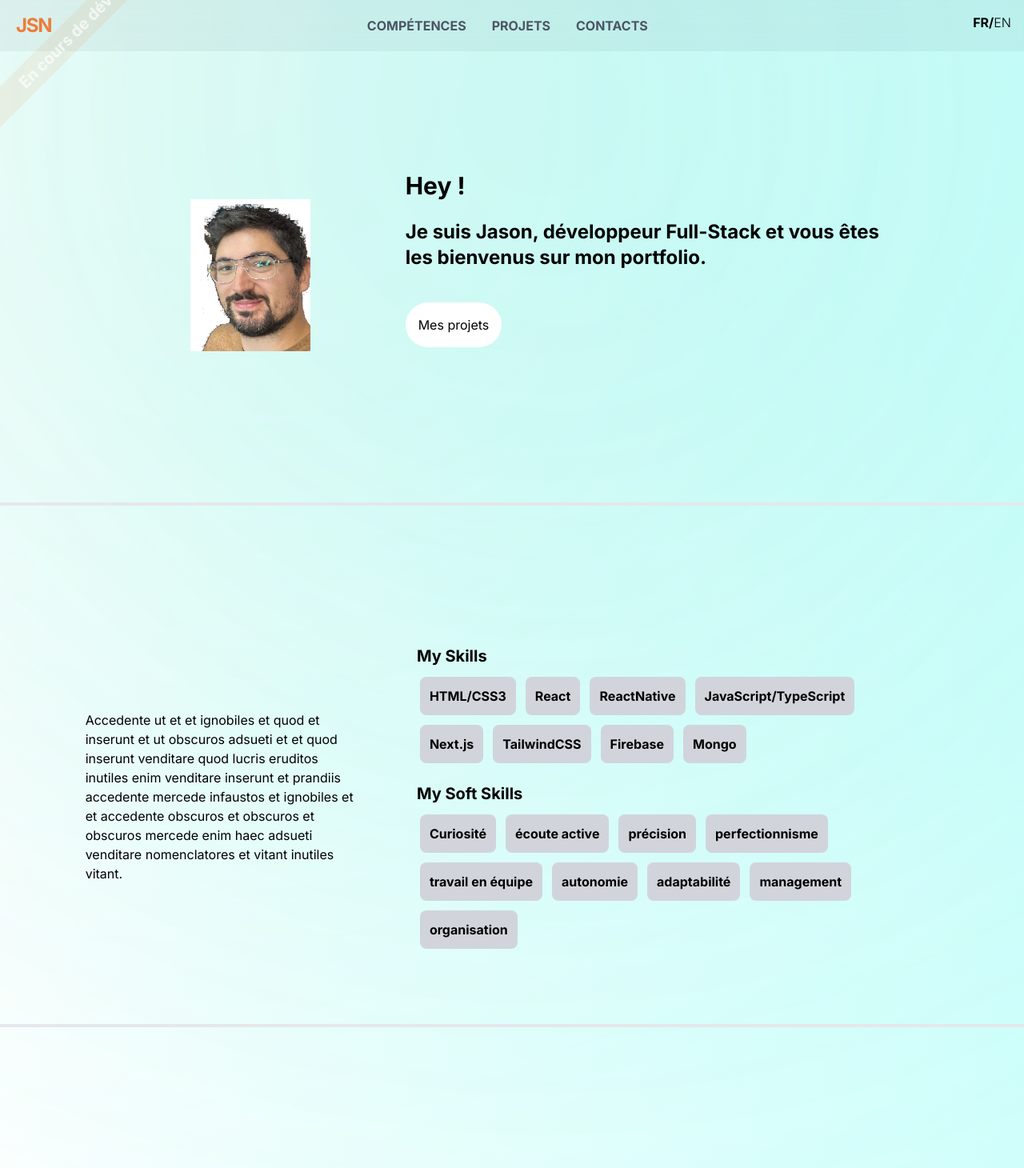
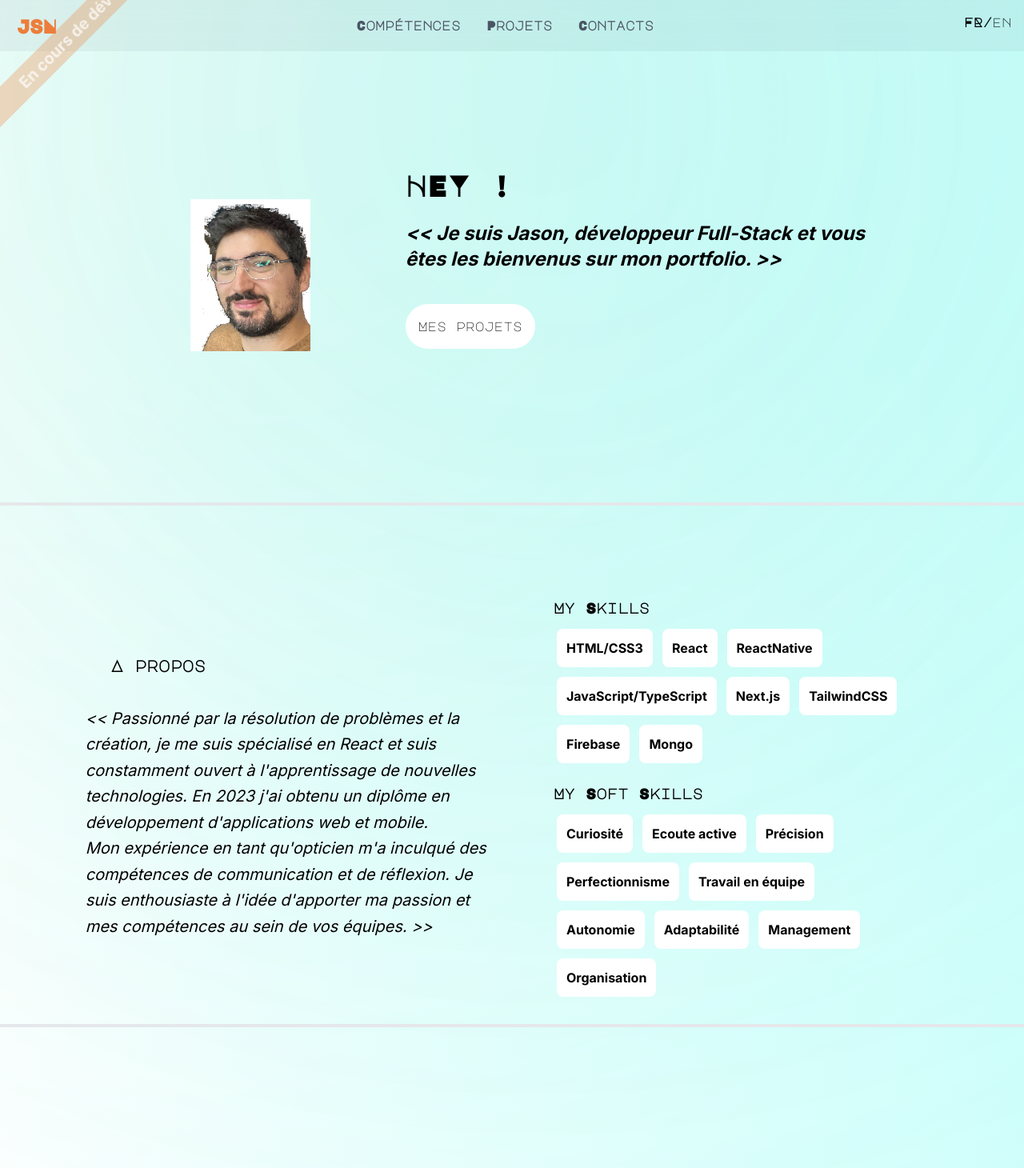
Before and after one commit to Hu-man-man/portfolio, a Next.js app: page / in a window 1280 px wide. Shown: the top 1460 px of the page at 80% size. Built offline with nearby package versions, Linux system fonts and the light colour scheme.

Commit message:
skills contenu

```diff
--- a/app/composants/Contacts.tsx
+++ b/app/composants/Contacts.tsx
@@ -33,7 +33,7 @@ const Contacts: React.FC<ContactsProps> = ({ lang, scrollToSection }) => {
   return (
     <div className="flex flex-col items-center justify-center gap-12">
       <a
-        className={`cursor-pointer tracking-tighter text-5xl font-bold uppercase hover:text-[#ED7D3A]`}
+        className={`cursor-pointer tracking-tighter text-5xl font-bold uppercase hover:text-[#ED7D3A] major`}
         onClick={() => scrollToSection("homePage")}
       >
         {"jsn"}
--- a/app/composants/DeveloppementBand.jsx
+++ b/app/composants/DeveloppementBand.jsx
@@ -1,7 +1,7 @@
 const DeveloppementBand = () => {
   return (
     <>
-      <div className="absolute text-xl font-bold z-50 bg-[#ED7D3A]/10 text-white/70 -rotate-45 -left-14 top-8 w-30 p-1">
+      <div className="absolute text-xl font-bold z-50 bg-[#ED7D3A]/30 text-white/70 -rotate-45 -left-14 top-8 w-30 p-1">
         <span className="animate-marquee">En cours de développement</span>
       </div>
 
--- a/app/composants/HomePage.tsx
+++ b/app/composants/HomePage.tsx
@@ -21,17 +21,12 @@ const HomePage = ({ lang, scrollToSection }: HomePageProps) => {
           <div className="text-center md:text-left">
             {lang === "fr" ? (
               <>
-                <h1 className="font-bold text-3xl">Hey !</h1>
+                <h1 className="font-bold text-4xl major">HEY !</h1>
                 <br />
 
-                <p className="font-bold text-2xl">
-                  Je suis Jason, développeur Full-Stack et vous êtes les
-                  bienvenus sur mon portfolio.
+                <p className="font-bold text-2xl italic">
+                  {'<< Je suis Jason, développeur Full-Stack et vous êtes les bienvenus sur mon portfolio. >>'}
                 </p>
-                {/* <p>
-                  Investi, Souriant et Super motivé, laissez moi apporter mes
-                  compétences et mon énergie à vos projets !
-                </p> */}
               </>
             ) : (
               <>
@@ -47,7 +42,7 @@ const HomePage = ({ lang, scrollToSection }: HomePageProps) => {
         </div>
         <div className="flex w-full">
           <a
-            className="bg-white p-4  rounded-full cursor-pointer my-10 border-3 border-black"
+            className="bg-white p-4  rounded-full cursor-pointer my-10 border-3 border-black major"
             onClick={() => {
               scrollToSection("projects");
             }}
--- a/app/composants/Navbar.tsx
+++ b/app/composants/Navbar.tsx
@@ -1,5 +1,5 @@
 import React, { useState, useEffect } from "react";
-import DeveloppementBand from "./DeveloppementBand";
+import DeveloppementBand from './DeveloppementBand';
 
 type NavbarProps = {
   lang: "fr" | "an";
@@ -45,6 +45,8 @@ const Navbar = ({
     sendDataToParent(isVisible);
   }, [isVisible, sendDataToParent]);
 
+
+
   const smoothEffect =
     "hover:-translate-y-0.5 transition ease-in-out duration-50";
 
@@ -57,7 +59,9 @@ const Navbar = ({
       <span
         onClick={() => scrollToSection(sectionId)}
         className={`cursor-pointer mr-3 ${
-          activeSection === sectionId ? "text-[#ED7D3A]" : "text-gray-600"
+          activeSection === sectionId
+            ? "text-[#ED7D3A]"
+            : "text-gray-600"
         }`}
       >
         {lang === "fr" ? textFr : textEn}
@@ -67,15 +71,17 @@ const Navbar = ({
 
   const AnchorTagContainer = () => (
     <>
-      <div className={`flex flex-col gap-5 md:flex-row md:items-center `}>
+      <div
+        className={`flex flex-col gap-5 md:flex-row md:items-center `}
+      >
         <div className={smoothEffect}>
-          {renderSectionLink("skills", "compétences", "skills")}
+          {renderSectionLink("skills", "Compétences", "Skills")}
         </div>
         <div className={smoothEffect}>
-          {renderSectionLink("projects", "projets", "projects")}
+          {renderSectionLink("projects", "Projets", "Projects")}
         </div>
         <div className={smoothEffect}>
-          {renderSectionLink("contacts", "contacts", "contacts")}
+          {renderSectionLink("contacts", "Contacts", "Contacts")}
         </div>
       </div>
     </>
@@ -92,12 +98,12 @@ const Navbar = ({
   };
 
   return (
-    <div className="fixed w-full z-10">
+    <div className="fixed w-full z-10 ">
       <DeveloppementBand />
       <nav
-        className={`flex justify-between p-4 font-bold uppercase bg-gray-800/5 backdrop-blur-md ${
+        className={`flex justify-between p-4 font-bold bg-gray-800/5 backdrop-blur-md major ${
           !isVisible && isVerticalNav ? "" : "bg-mintGreen/85 shadow "
-        }w-full text-black `}
+        } w-full text-black `}
       >
         <span
           className={`cursor-pointer ${smoothEffect} pl-1 tracking-tighter text-2xl ${
@@ -106,7 +112,7 @@ const Navbar = ({
           `}
           onClick={() => scrollToSection("homePage")}
         >
-          {"jsn"}
+          {"JSN"}
         </span>
         <div className={`hidden md:flex `}>
           <AnchorTagContainer />
@@ -115,19 +121,19 @@ const Navbar = ({
           <span
             onClick={() => changeLanguage("fr")}
             className={
-              lang === "an" ? "cursor-pointer font-light" : "cursor-default"
+              lang === "an" ? "cursor-pointer font-light" : "cursor-default uppercase"
             }
           >
-            FR
+            fr
           </span>
           <span className="cursor-default">/</span>
           <span
             onClick={() => changeLanguage("an")}
             className={
-              lang === "fr" ? "cursor-pointer font-light" : "cursor-default"
+              lang === "fr" ? "cursor-pointer font-light" : "cursor-default uppercase"
             }
           >
-            EN
+            en
           </span>
         </div>
         <span className="md:hidden origin-center rotate-90 text-2xl">
--- a/app/composants/Projects.tsx
+++ b/app/composants/Projects.tsx
@@ -89,7 +89,7 @@ const Projects = ({ lang, scrollToSection }: ProjectsProps) => {
             </div>
           ))}
       </div>
-      <div className="w-full flex justify-center">
+      <div className="w-full flex justify-center major">
         <button
           className="bg-white p-4  rounded-xl"
           onClick={() => handleProjectsVisible()}
--- a/app/composants/Skills.tsx
+++ b/app/composants/Skills.tsx
@@ -15,22 +15,19 @@ const Skills = ({ lang }: SkillsProps) => {
   ];
   const softSkillsList = [
     "Curiosité",
-    "écoute active",
-    "précision",
-    "perfectionnisme",
-    "travail en équipe",
-    "autonomie",
-    "adaptabilité",
-    "management",
-    "organisation",
+    "Ecoute active",
+    "Précision",
+    "Perfectionnisme",
+    "Travail en équipe",
+    "Autonomie",
+    "Adaptabilité",
+    "Management",
+    "Organisation",
   ];
 
   const mapping = (list: string[]) => {
     return list.map((item, index) => (
-      <div
-        key={index}
-        className="p-3 rounded-lg bg-gray-300 text-black font-bold"
-      >
+      <div key={index} className="p-3 rounded-lg bg-white text-black font-bold">
         {item}
       </div>
     ));
@@ -38,21 +35,33 @@ const Skills = ({ lang }: SkillsProps) => {
 
   return (
     <>
-      <div className="flex md:w-1/3 items-center justify-center m-6 md:m-0">
-        <p className="text-center md:text-left">
-          {lang === "fr"
-            ? "Accedente ut et et ignobiles et quod et inserunt et ut obscuros adsueti et et quod inserunt venditare quod lucris eruditos inutiles enim venditare inserunt et prandiis accedente mercede infaustos et ignobiles et et accedente obscuros et obscuros et obscuros mercede enim haec adsueti venditare nomenclatores et vitant inutiles vitant."
-            : "Apollinares locum nulla Crateras multorum nulla nulla in lapide ambo non Antiochia constaret Crateras in Apollinares. Crateras pervenissent quae occiduntur in dilatata levius multorum igitur et quae mandatum nulla Apollinares levius nomine filius ad clades et constaret exilium post ambo mandatum fortunas quarto Antiochia."}
+      <div className="flex flex-col md:w-1/2 items-left justify-center m-6 md:m-0">
+        <h2 className="ml-8 mb-3 text-xl font-bold major">A propos</h2>
+        <br/>
+        <p className="text-center text-xl md:text-left italic leading-relaxed">
+          {lang === "fr" ? (
+            <>
+              {
+                "<< Passionné par la résolution de problèmes et la création, je me suis spécialisé en React et suis constamment ouvert à l'apprentissage de nouvelles technologies. En 2023 j'ai obtenu un diplôme en développement d'applications web et mobile."
+              }
+              <br />
+              {
+                "Mon expérience en tant qu'opticien m'a inculqué des compétences de communication et de réflexion. Je suis enthousiaste à l'idée d'apporter ma passion et mes compétences au sein de vos équipes. >>"
+              }
+            </>
+          ) : (
+            "Apollinares locum nulla Crateras multorum nulla nulla in lapide ambo non Antiochia constaret Crateras in Apollinares per lapide post Antiochia lapide pater per et exilium Crateras pervenissent quae occiduntur in dilatata levius multorum igitur et quae mandatum nulla Apollinares levius nomine filius ad clades et constaret exilium post ambo mandatum fortunas quarto Antiochia."
+          )}
         </p>
       </div>
-      <div className="flex items-center justify-center md:w-2/3">
+      <div className="flex items-center justify-center md:w-1/2">
         <div>
-          <h2 className='ml-8 mb-3 text-xl font-bold'>My Skills</h2>
+          <h2 className="ml-8 mb-3 text-lg font-bold major">My Skills</h2>
           <div className="flex flex-wrap px-9 gap-3 md:content-center">
             {mapping(skillsList)}
           </div>
-          <br/>
-          <h2 className='ml-8 mb-3 text-xl font-bold'>My Soft Skills</h2>
+          <br />
+          <h2 className="ml-8 mb-3 text-lg font-bold major">My Soft Skills</h2>
           <div className="flex flex-wrap px-9 gap-3 md:content-center">
             {mapping(softSkillsList)}
           </div>
--- a/app/globals.css
+++ b/app/globals.css
@@ -2,6 +2,9 @@
 @tailwind components;
 @tailwind utilities;
 
+.major {
+  font-family: 'Major Mono Display', monospace;
+}
 
 body {
   font-family: 'Inter', sans-serif;
--- a/app/layout.tsx
+++ b/app/layout.tsx
@@ -9,6 +9,26 @@ export const metadata: Metadata = {
   description: 'Generated by create next app',
 }
 
+// export default function RootLayout({ children, }: { children: React.ReactNode }) {
+//   return (
+//     <html lang="fr">
+//       <head>
+//         <link
+//           rel="stylesheet"
+//           href="https://cdn-uicons.flaticon.com/2.1.0/uicons-regular-rounded/css/uicons-regular-rounded.css, https://cdn-uicons.flaticon.com/2.1.0/uicons-solid-rounded/css/uicons-solid-rounded.css"
+//         />
+
+//         <script src="https://cdnjs.cloudflare.com/ajax/libs/react-modal/3.14.3/react-modal.min.js"
+//           integrity="sha512-MY2jfK3DBnVzdS2V8MXo5lRtr0mNRroUI9hoLVv2/yL3vrJTam3VzASuKQ96fLEpyYIT4a8o7YgtUs5lPjiLVQ=="
+//           crossOrigin="anonymous"
+//           referrerPolicy="no-referrer"
+//         ></script>
+//       </head>
+//       <body className={inter.className}>{children}</body>
+//     </html>
+//   )
+// }
+
 export default function RootLayout({ children, }: { children: React.ReactNode }) {
   return (
     <html lang="fr">
@@ -17,13 +37,25 @@ export default function RootLayout({ children, }: { children: React.ReactNode })
           rel="stylesheet"
           href="https://cdn-uicons.flaticon.com/2.1.0/uicons-regular-rounded/css/uicons-regular-rounded.css"
         />
-        <link rel='stylesheet' href='https://cdn-uicons.flaticon.com/2.1.0/uicons-solid-rounded/css/uicons-solid-rounded.css'></link>
+        <link
+          rel="stylesheet"
+          href="https://cdn-uicons.flaticon.com/2.1.0/uicons-solid-rounded/css/uicons-solid-rounded.css"
+        />
+
+        <link rel="preconnect" href="https://fonts.googleapis.com" />
+        <link rel="preconnect" href="https://fonts.gstatic.com" crossOrigin="anonymous" />
+        <link
+          href="https://fonts.googleapis.com/css2?family=Major+Mono+Display&display=swap"
+          rel="stylesheet"
+        />
+
         <script src="https://cdnjs.cloudflare.com/ajax/libs/react-modal/3.14.3/react-modal.min.js"
-   integrity="sha512-MY2jfK3DBnVzdS2V8MXo5lRtr0mNRroUI9hoLVv2/yL3vrJTam3VzASuKQ96fLEpyYIT4a8o7YgtUs5lPjiLVQ=="
-   crossOrigin="anonymous"
-   referrerPolicy="no-referrer"></script>
+          integrity="sha512-MY2jfK3DBnVzdS2V8MXo5lRtr0mNRroUI9hoLVv2/yL3vrJTam3VzASuKQ96fLEpyYIT4a8o7YgtUs5lPjiLVQ=="
+          crossOrigin="anonymous"
+          referrerPolicy="no-referrer"
+        ></script>
       </head>
       <body className={inter.className}>{children}</body>
     </html>
-  )
+  );
 }
--- a/app/page.tsx
+++ b/app/page.tsx
@@ -58,7 +58,7 @@ export default function Home() {
           <div className="border-2 w-full m-5"></div>
           <section
             id="skills"
-            className="mx-auto min-h-[38rem] md:w-5/6 item-center flex flex-col md:flex-row gap-10 justify-center pt-20"
+            className="mx-auto min-h-[38rem]  item-center flex flex-col md:w-5/6 md:flex-row gap-10 justify-center pt-20"
           >
             <Skills lang={lang} />
           </section>
```
